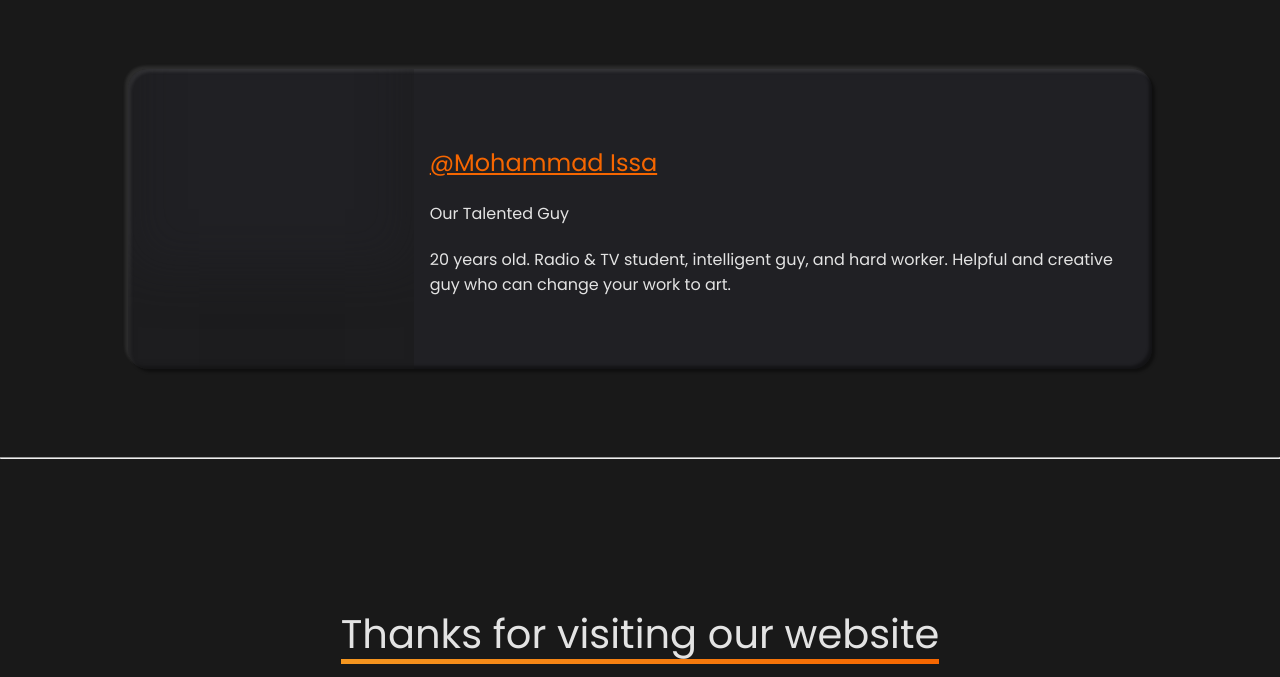
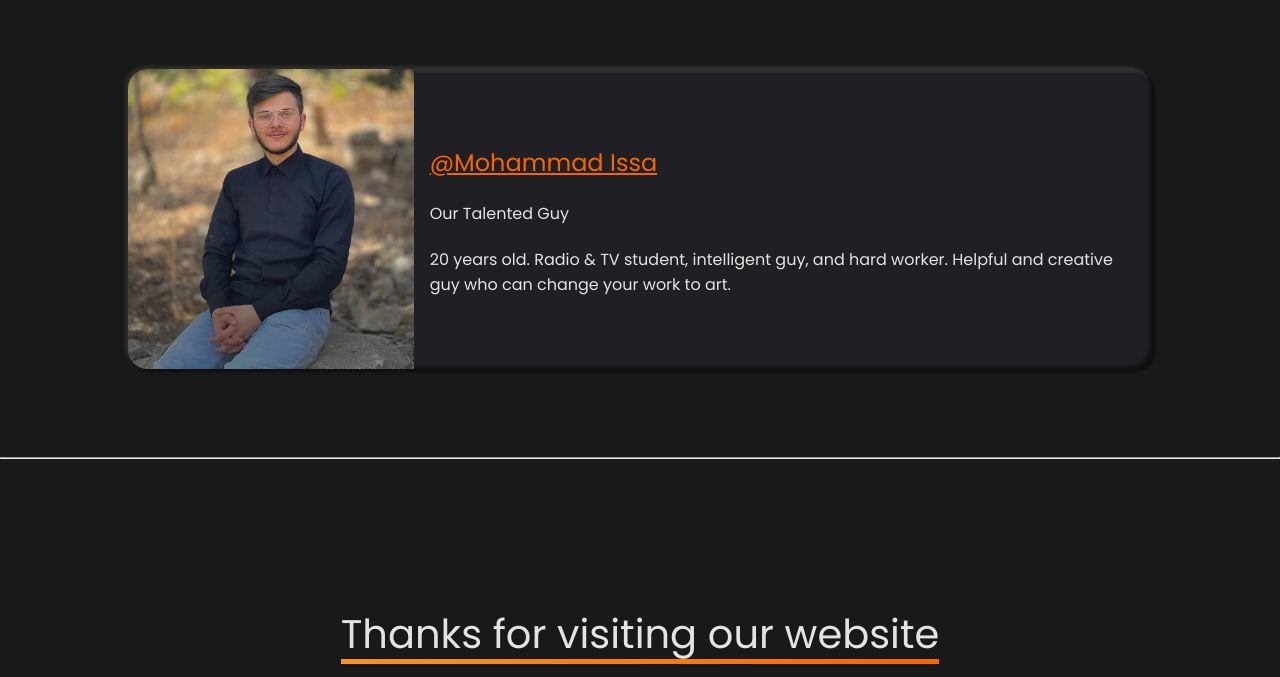
Before and after one commit to ahmd-mhmd/medialab, a plain HTML site: page index.html in a window 1280 px wide. Shown: the part 2027-2704 px from the top of the page. Drawn offline with Linux system fonts and the light colour scheme.

Commit message:
added photo for owner

```diff
--- a/style.css
+++ b/style.css
@@ -286,6 +286,9 @@ body {
 .owner-img-wrapper {
   overflow: hidden;
 }
+.owner-img-wrapper:nth-child(1) .owner-img {
+	background-image: url("./assests/mhmdissa.jpeg");
+}
 
 .owner-img {
   width: 100%;
```
